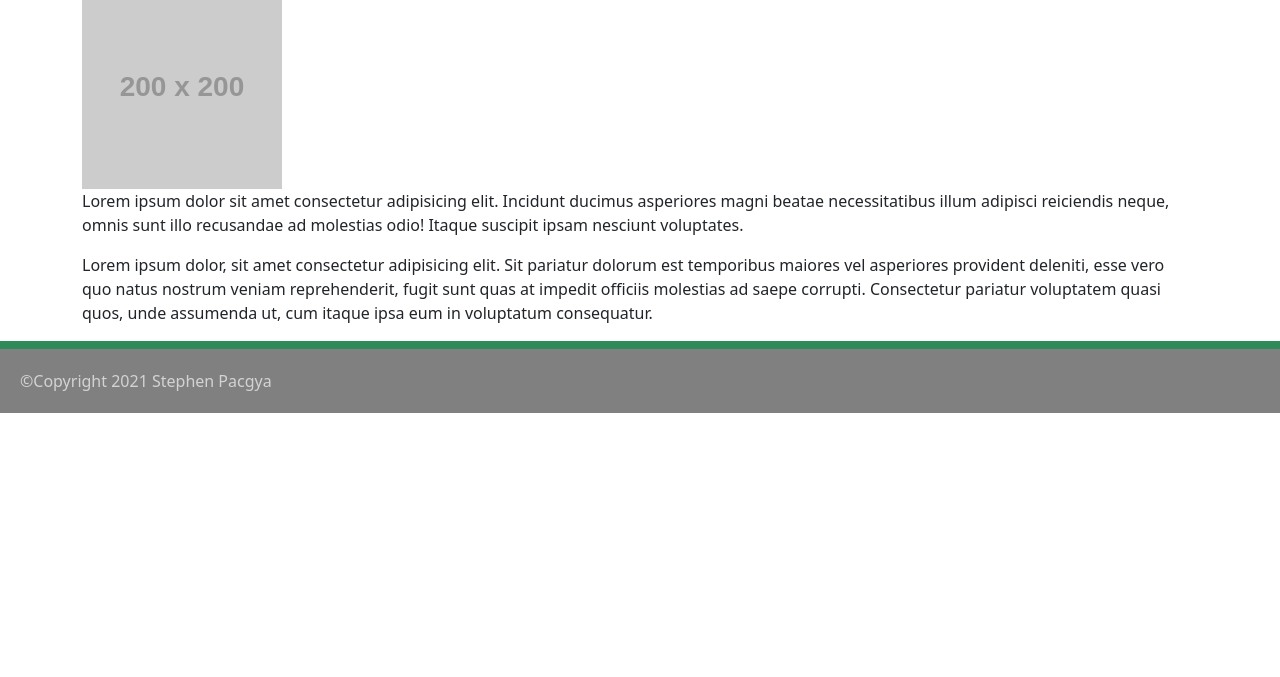
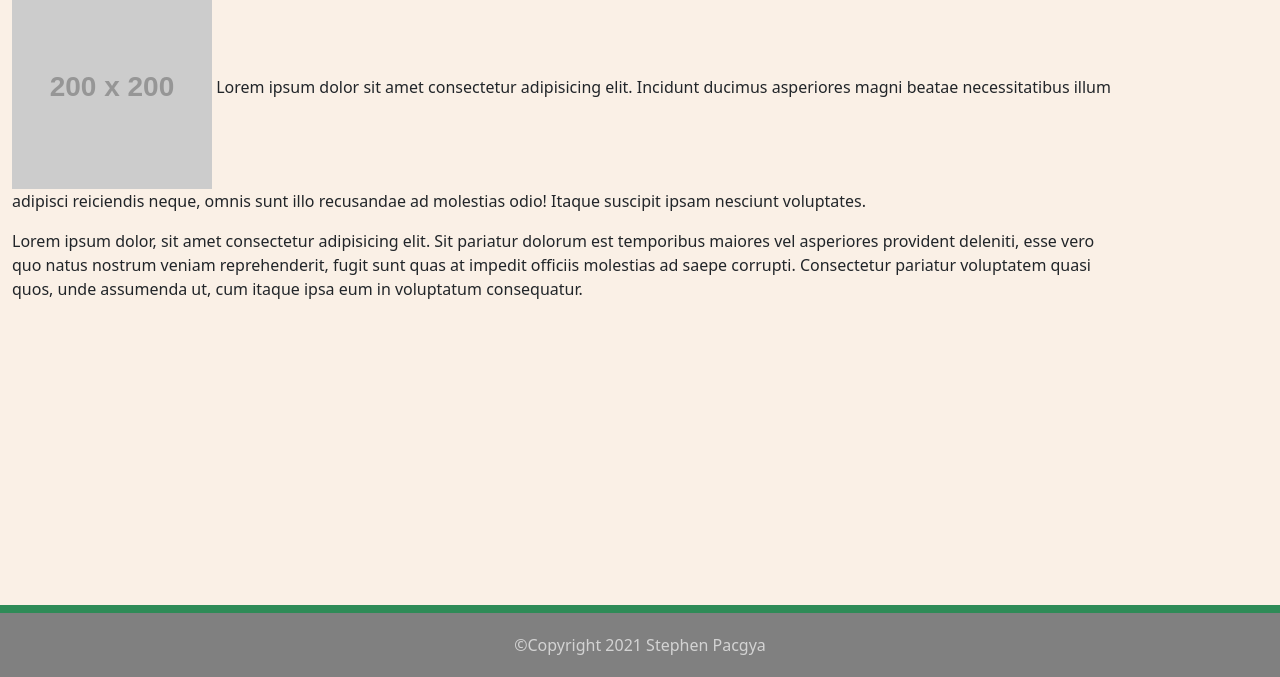
Before and after one commit to AlbertTundy/Personal_Repository_StephenP, a plain HTML site: page index.html in a window 1280 px wide. Shown: the part 123-800 px from the top of the page. Drawn offline with nearby package versions, Linux system fonts and the light colour scheme; placeholder pictures from the web are drawn by us.

Commit message:
formatted footer so that it stays on the bottom of the page

```diff
--- a/index.html
+++ b/index.html
@@ -44,9 +44,9 @@
     </div>
     <div class="row">
         <div class="col-md">
+            <p class="wraptext">
             <img src="https://via.placeholder.com/200
 C/O https://placeholder.com/" alt="filler">
-            <p>
                 Lorem ipsum dolor sit amet consectetur adipisicing elit. Incidunt ducimus asperiores magni beatae necessitatibus illum adipisci reiciendis neque, omnis sunt illo recusandae ad molestias odio! Itaque suscipit ipsam nesciunt voluptates.
             </p>
         </div>
--- a/style.css
+++ b/style.css
@@ -1,15 +1,23 @@
-.footer {
-  background-color: grey;
-  padding: 20px;
-  color: lightgray;
-  border-top: 8px solid seagreen;
-}
 .navbar-brand {
   background-color: seagreen;
+}
+body {
+  float: left;
+  background-color: linen;
 }
 .whitetext {
   color: white !important;
 }
 .wraptext {
-  float: left;
+  text-align: left;
 }
+.footer {
+  position: absolute;
+  bottom: 0;
+  background-color: grey;
+  padding: 20px;
+  color: lightgray;
+  border-top: 8px solid seagreen;
+  width: 100%;
+  text-align: center;
+}
```
